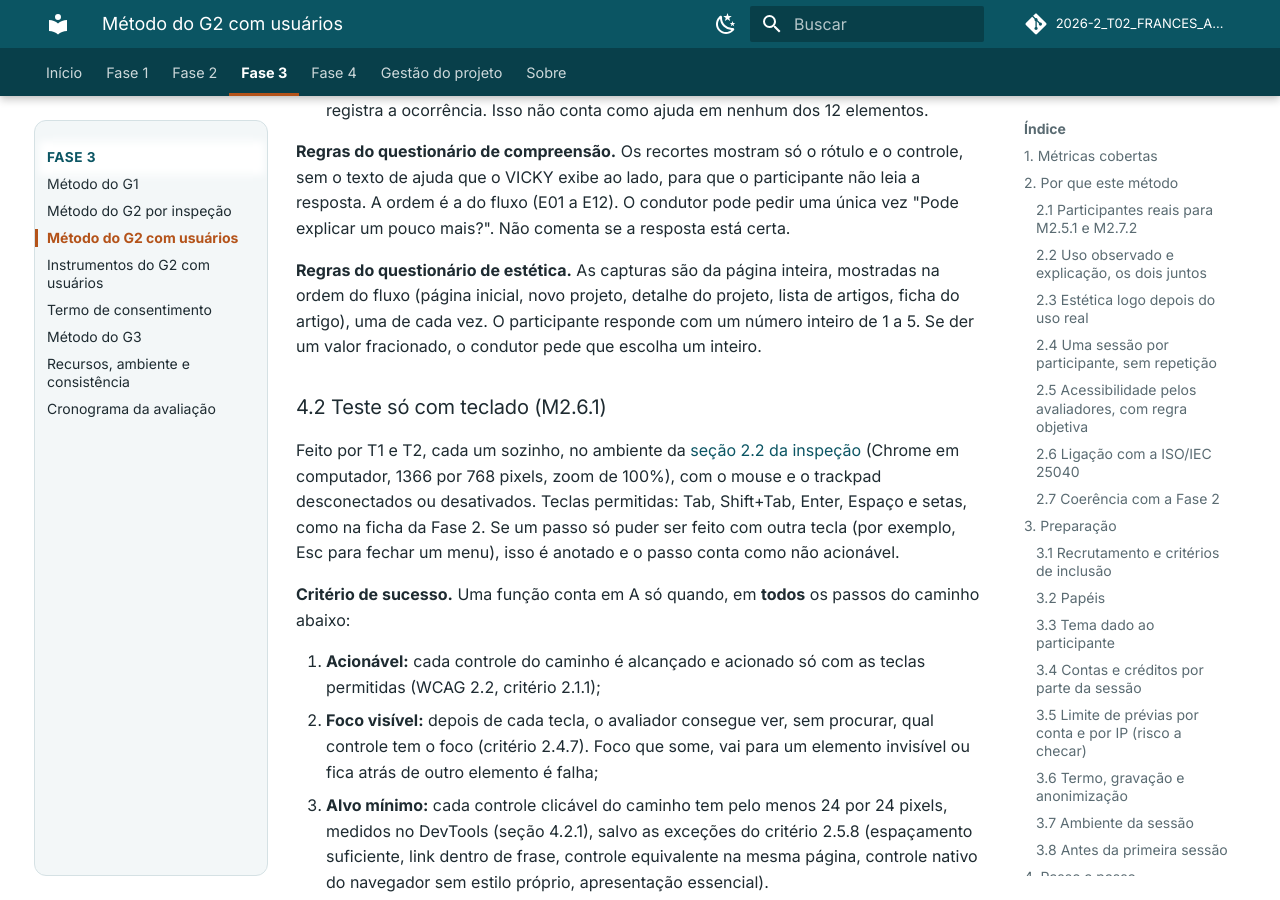
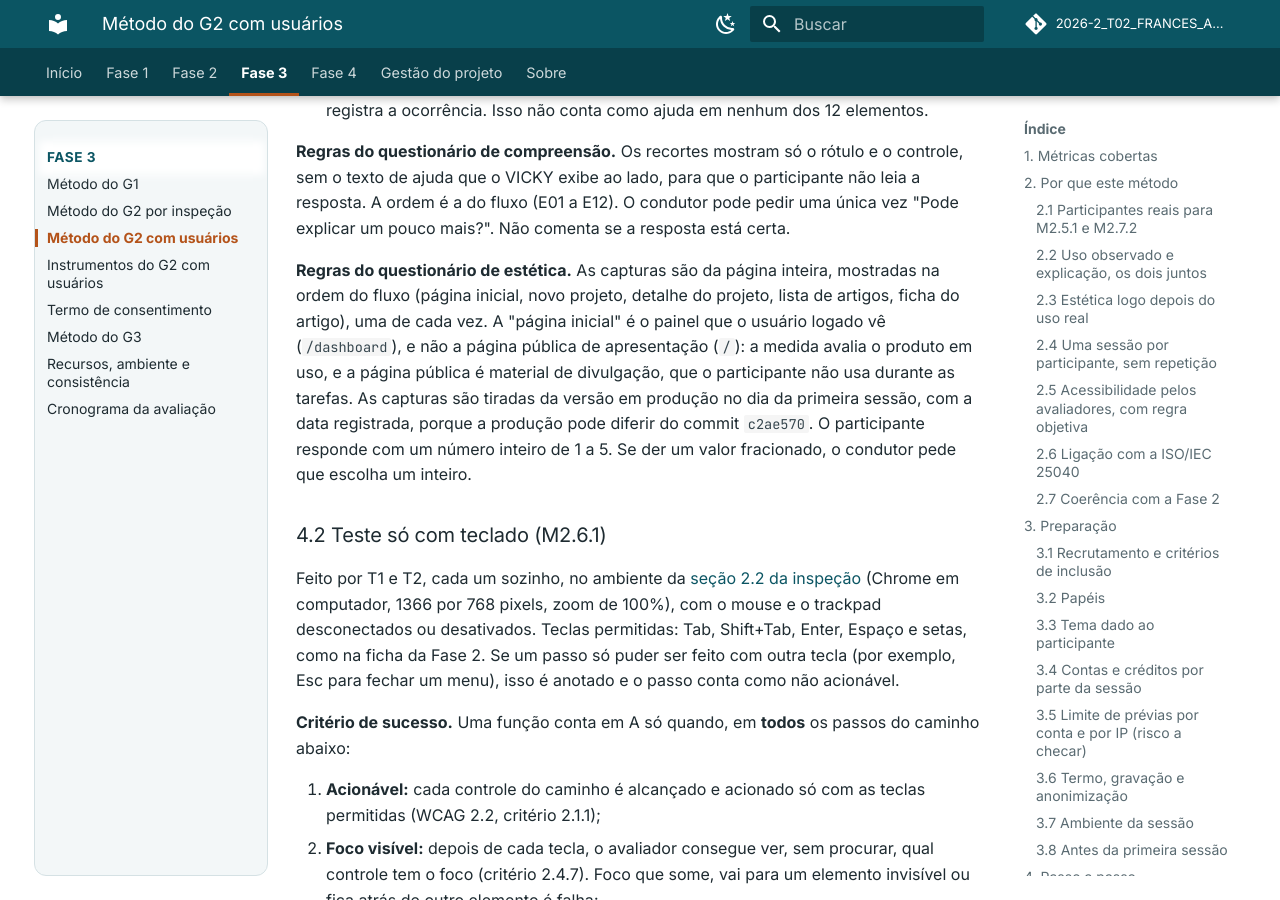
Before and after one commit to FCTE-Qualidade-de-Software-1/2026-2_T02_FRANCES_ALLEN, an MkDocs documentation site: the page built from docs/fase-3/metodo-g2-usuarios.md, in a window 1280 px wide and 900 px high, scrolled down 11703 px. Built offline with MkDocs 1.6.1 and Material for MkDocs 9.7.7, drawn with Linux system fonts in a browser that asks for light colours; comment, search, counter and statistics services are not loaded.

Commit message:
Fase 3: define a página inicial do M2.5.1 como o painel após o login

```diff
--- a/docs/fase-3/metodo-g2-usuarios.md
+++ b/docs/fase-3/metodo-g2-usuarios.md
@@ -173,7 +173,7 @@ Tempo total estimado: 75 minutos, com folga até 90.
 
 **Regras do questionário de compreensão.** Os recortes mostram só o rótulo e o controle, sem o texto de ajuda que o VICKY exibe ao lado, para que o participante não leia a resposta. A ordem é a do fluxo (E01 a E12). O condutor pode pedir uma única vez "Pode explicar um pouco mais?". Não comenta se a resposta está certa.
 
-**Regras do questionário de estética.** As capturas são da página inteira, mostradas na ordem do fluxo (página inicial, novo projeto, detalhe do projeto, lista de artigos, ficha do artigo), uma de cada vez. O participante responde com um número inteiro de 1 a 5. Se der um valor fracionado, o condutor pede que escolha um inteiro.
+**Regras do questionário de estética.** As capturas são da página inteira, mostradas na ordem do fluxo (página inicial, novo projeto, detalhe do projeto, lista de artigos, ficha do artigo), uma de cada vez. A "página inicial" é o painel que o usuário logado vê (`/dashboard`), e não a página pública de apresentação (`/`): a medida avalia o produto em uso, e a página pública é material de divulgação, que o participante não usa durante as tarefas. As capturas são tiradas da versão em produção no dia da primeira sessão, com a data registrada, porque a produção pode diferir do commit `c2ae570`. O participante responde com um número inteiro de 1 a 5. Se der um valor fracionado, o condutor pede que escolha um inteiro.
 
 ### 4.2 Teste só com teclado (M2.6.1)
 
```
Also changed, not shown: docs/fase-3/instrumentos-g2-usuarios.md (+1 -1 lines).
